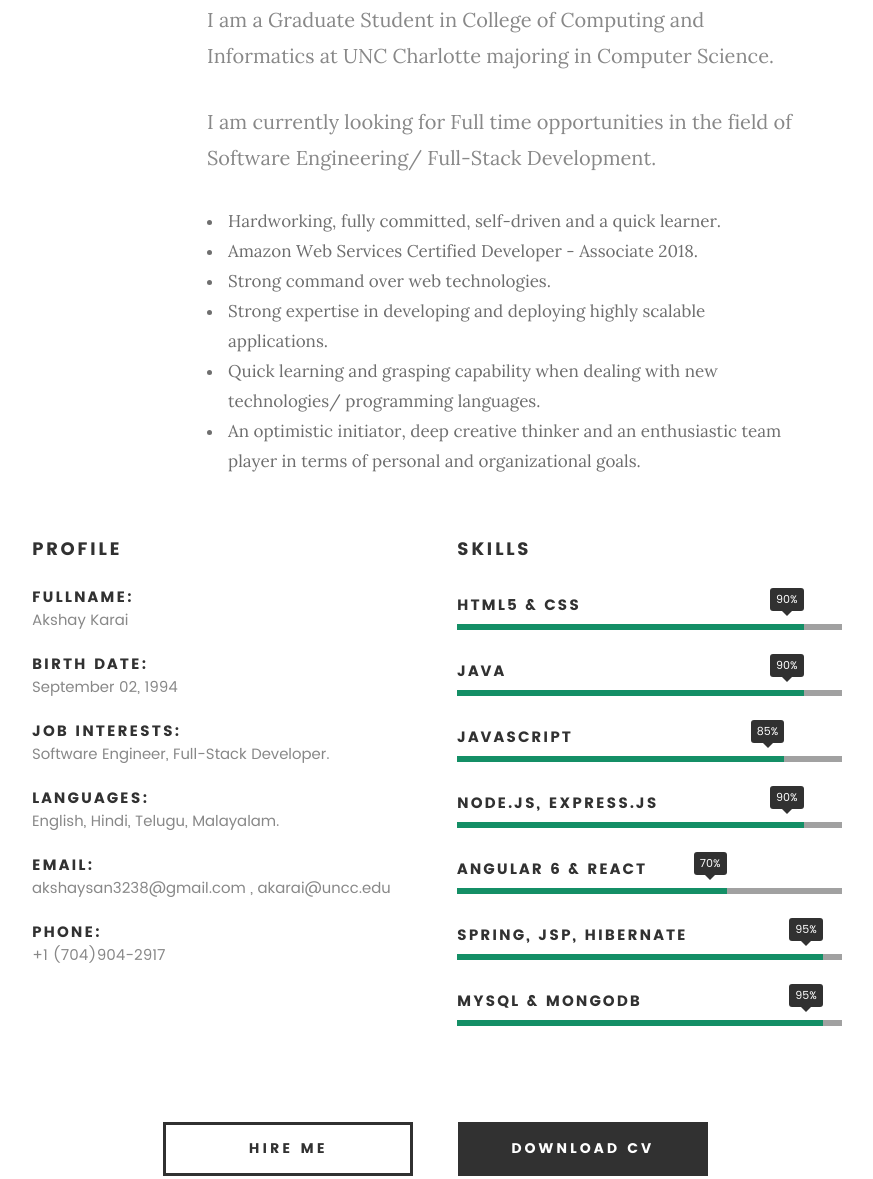
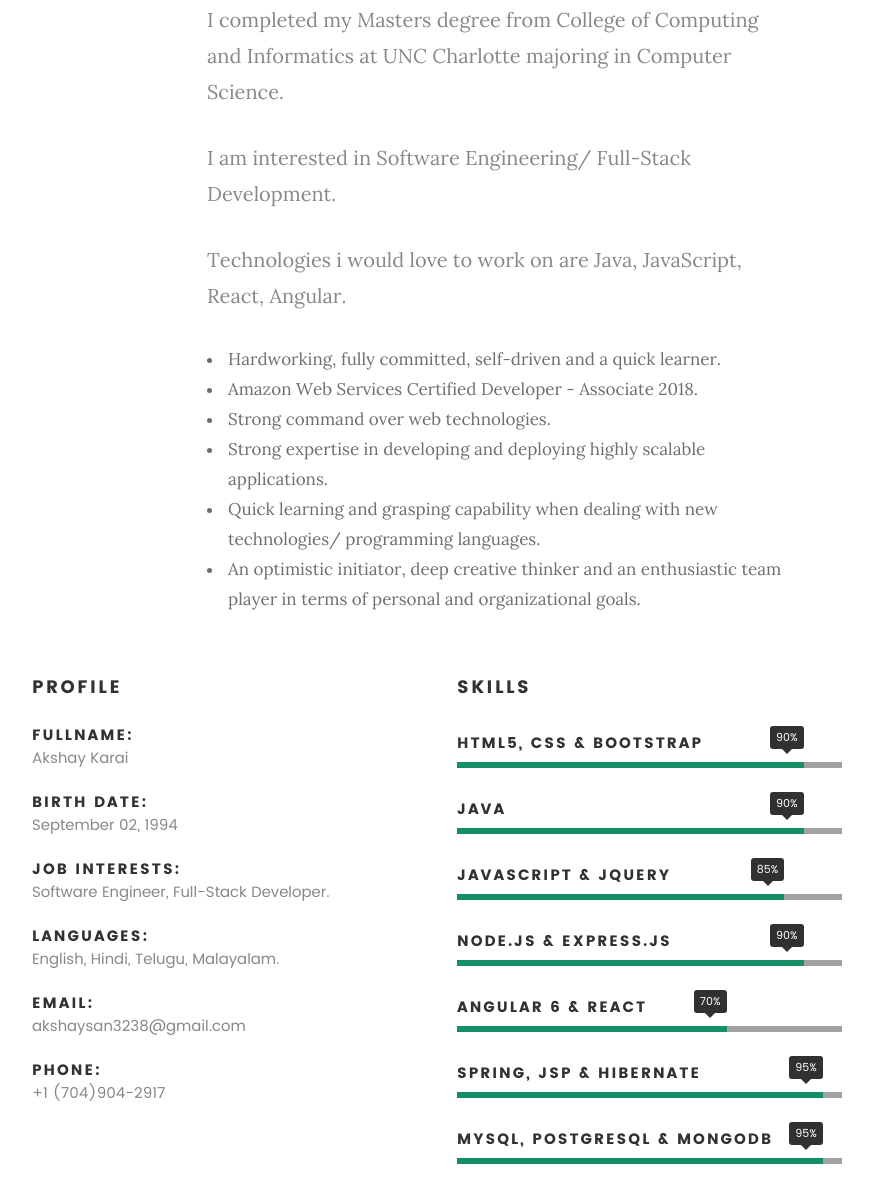
Before and after one commit to akshayKarai/akshayKarai.github.io, a plain HTML site: page index.html in a window 1280 px wide. Shown: the part 1256-2435 px from the top of the page, without its empty margins (203-1076 px from the left). Drawn offline with Linux system fonts and the light colour scheme; files whose address does not match are found by name.

Commit message:
New resume and changes

```diff
--- a/index.html
+++ b/index.html
@@ -114,8 +114,9 @@
 
    				<img src="images/profile-pic.jpg" alt="Profile Picture" >
 
-   				<p class="lead">I am a Graduate Student in College of Computing and Informatics at UNC Charlotte majoring in Computer Science. </p>
-					<p class="lead"> I am currently looking for Full time opportunities in the field of Software Engineering/ Full-Stack Development.</p>
+   				<p class="lead">I completed my Masters degree from College of Computing and Informatics at UNC Charlotte majoring in Computer Science. </p>
+					<p class="lead"> I am interested in Software Engineering/ Full-Stack Development.</p>
+					<p class="lead"> Technologies i would love to work on are Java, JavaScript, React, Angular.</p>
 					<ul class="lead">
 						<li>Hardworking, fully committed, self-driven and a quick learner.</li>
 						<li>Amazon Web Services Certified Developer - Associate 2018.</li>
@@ -159,7 +160,7 @@
 
    				<li>
    					<strong>Email:</strong>
-					   <span>akshaysan3238@gmail.com , akarai@uncc.edu</span>
+					   <span>akshaysan3238@gmail.com</span>
 
 				   </li>
 
@@ -180,7 +181,7 @@
 				<ul class="skill-bars">
 				   <li>
 				   	<div class="progress percent90"><span>90%</span></div>
-				   	<strong>HTML5 & CSS</strong>
+				   	<strong>HTML5, CSS & Bootstrap</strong>
 				   </li>
 				   <li>
 				   	<div class="progress percent90"><span>90%</span></div>
@@ -188,11 +189,11 @@
 				   </li>
 				   <li>
 				   	<div class="progress percent85"><span>85%</span></div>
-				   	<strong>JavaScript</strong>
+				   	<strong>JavaScript & jQuery</strong>
 				   </li>
 				   <li>
 				   	<div class="progress percent90"><span>90%</span></div>
-				   	<strong>Node.js, Express.js</strong>
+				   	<strong>Node.js & Express.js</strong>
 				   </li>
 
 				   <li>
@@ -202,12 +203,12 @@
 
 				   <li>
 						<div class="progress percent95"><span>95%</span></div>
-						<strong>Spring, JSP, Hibernate</strong>
+						<strong>Spring, JSP & Hibernate</strong>
 					</li>
 
 				   <li>
 				   	<div class="progress percent95"><span>95%</span></div>
-				   	<strong>MySQL & MongoDB</strong>
+				   	<strong>MySQL, postgreSQL & MongoDB</strong>
 				   </li>
 
 
@@ -266,7 +267,7 @@
 
 	   				<div class="timeline-content">
 	   					<h4>Nanomindz Technologies Pvt. Limited</h4>
-	   					<p>Developed a java web application using JSP and Servlets. Followed MVC pattern. Worked on sessions and cookies.UI was designed using HTML 5, CSS 3, Bootstrap. Development environment setup: NetBeans, Java application servers - Tomcat.Tools and technologies used are HTML 5, CSS 3, Bootstrap, JavaScript, Hibernate, MySQL. Gained knowledge on software engineering, scrum and the process of Agile methodology.
+	   					<p>Developed a java web application using JSP and Servlets. Followed MVC pattern. Worked on sessions and cookies.UI was designed using HTML 5, CSS 3, Bootstrap. Development environment setup: NetBeans, Java application servers - Tomcat.Tools and technologies used are HTML 5, CSS 3, Bootstrap, JavaScript, Hibernate, MySQL. Gained knowledge on software engineering, jira, jenkins, git, scrum and the process of Agile methodology.
 							</p>
 	   				</div>
 
@@ -740,9 +741,9 @@
    			<h5>Where to find me</h5>
 
    			<p>
-            9407 Kittansett Drive, Apt H<br>
-            Charlotte, NC<br>
-            28262 USA.
+            13911 Conser St, Apt 1513<br>
+            Overland Park, Kansas<br>
+            66223 USA.
             </p>
 
    		</div>
@@ -755,8 +756,7 @@
 
    			<h5>Email Me At</h5>
 
-			   <p>akshaysan3238@gmail.com<br>
-				akarai@uncc.edu <br>
+			   <p>akshaysan3238@gmail.com
 			   </p>
 
    		</div>
```
Also changed, not shown: 1 other file.
